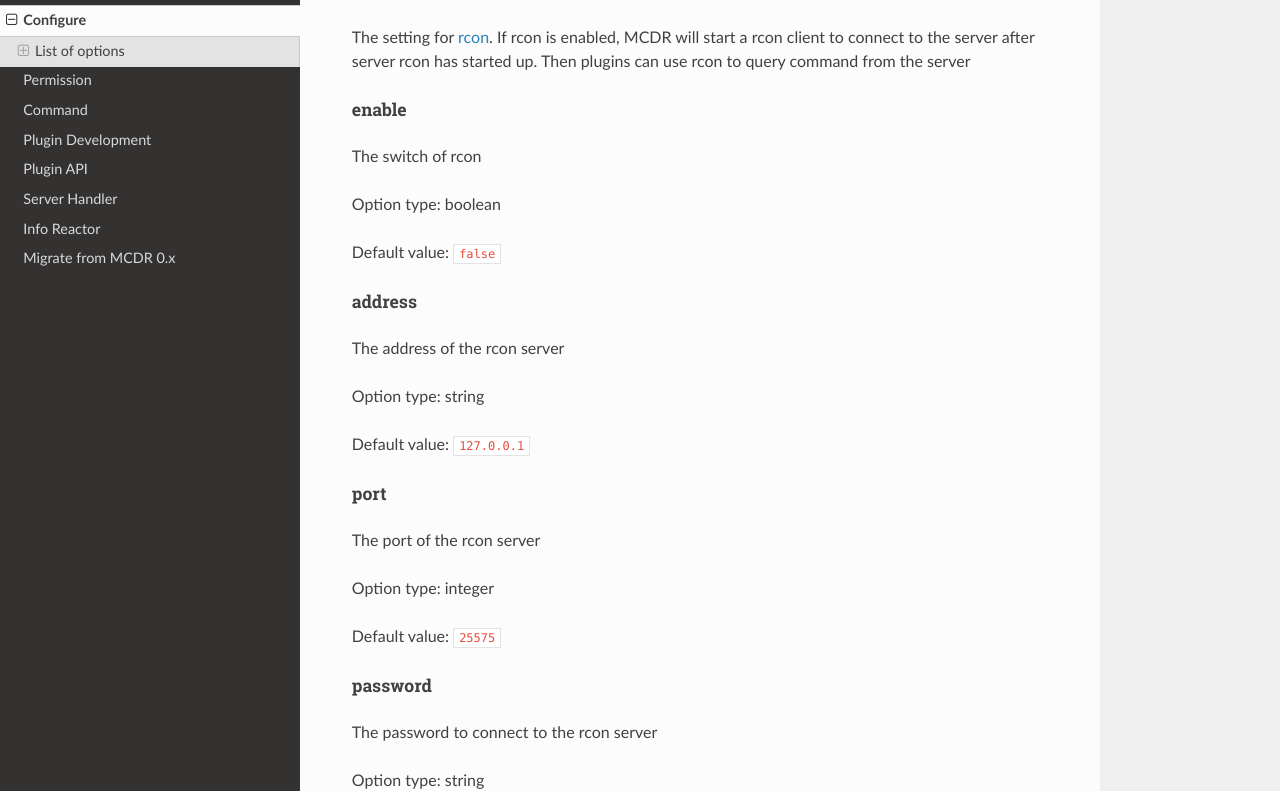
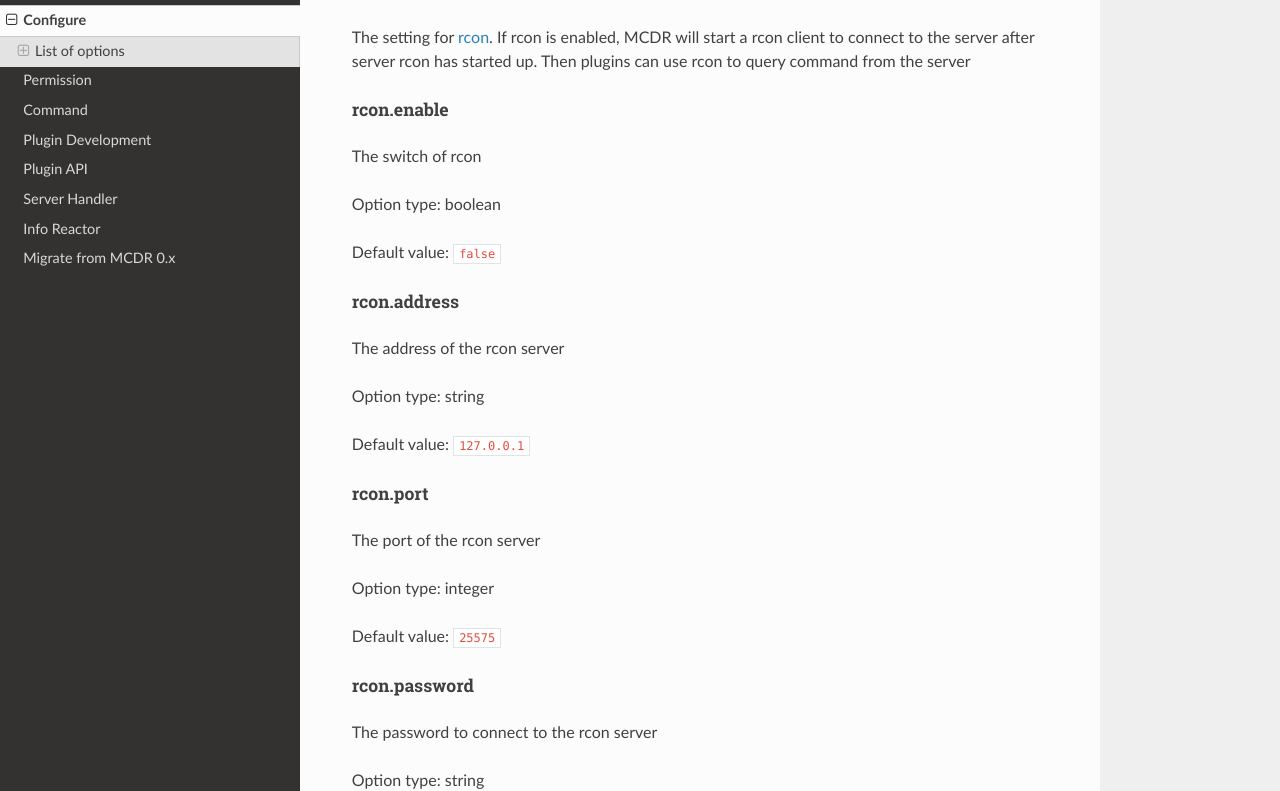
Before and after one commit to MCDReforged/MCDReforged, a Sphinx documentation site: the page built from docs/source/configure.md, in a window 1280 px wide and 1400 px high, scrolled down 2704 px. Shown: the part 162-953 px from the top of the window. Built offline with Sphinx 7.4.7 and the Read the Docs theme 2.0.0, drawn with Linux system fonts in a browser that asks for light colours.

Commit message:
make rcon section in configure doc cleaner

```diff
--- a/docs/source/configure.md
+++ b/docs/source/configure.md
@@ -105,7 +105,7 @@
 
 The setting for [rcon](https://wiki.vg/RCON). If rcon is enabled, MCDR will start a rcon client to connect to the server after server rcon has started up. Then plugins can use rcon to query command from the server
 
-##### enable
+##### rcon.enable
 
 The switch of rcon
 
@@ -113,7 +113,7 @@
 
 Default value: `false`
 
-##### address
+##### rcon.address
 
 The address of the rcon server
 
@@ -121,7 +121,7 @@
 
 Default value: `127.0.0.1`
 
-##### port
+##### rcon.port
 
 The port of the rcon server
 
@@ -129,7 +129,7 @@
 
 Default value: `25575`
 
-##### password
+##### rcon.password
 
 The password to connect to the rcon server
 
```
Also changed, not shown: docs/source/conf.py (line endings or trailing spaces).
